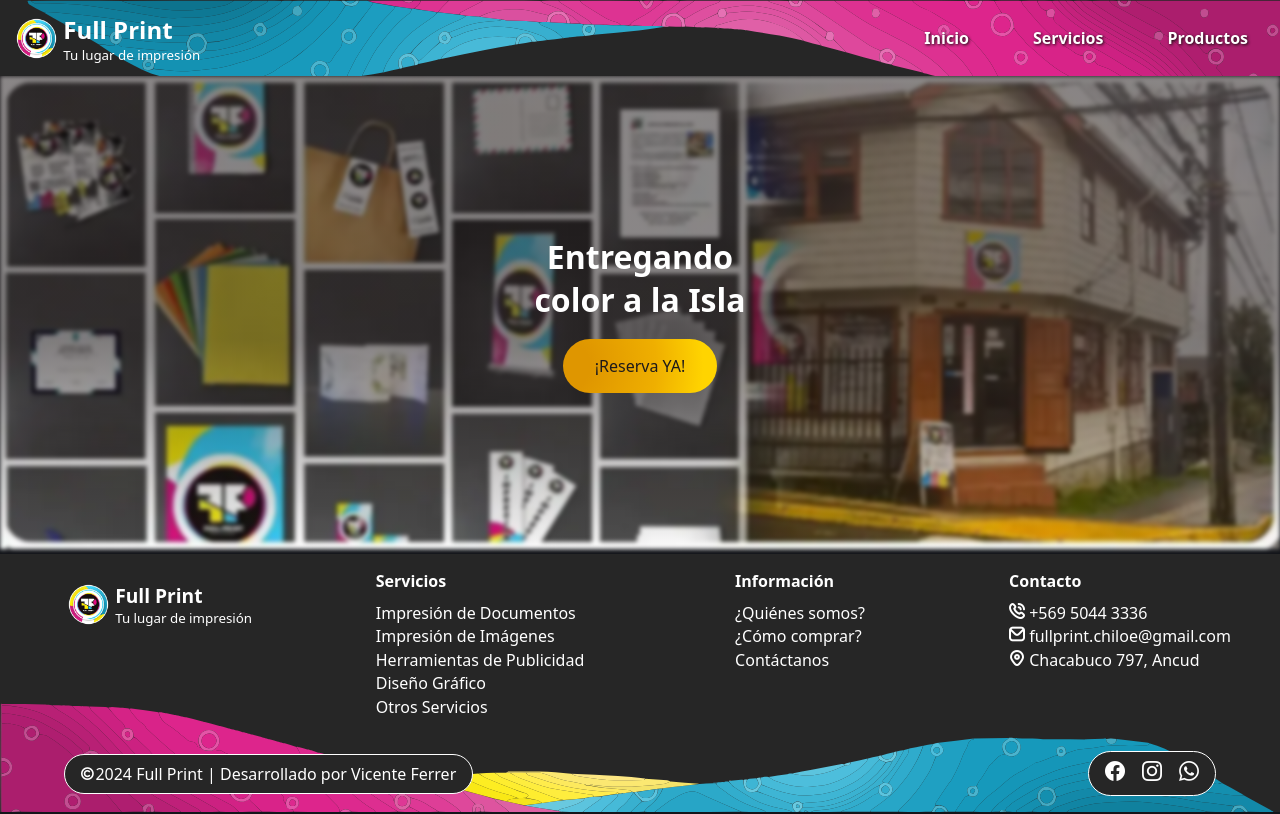
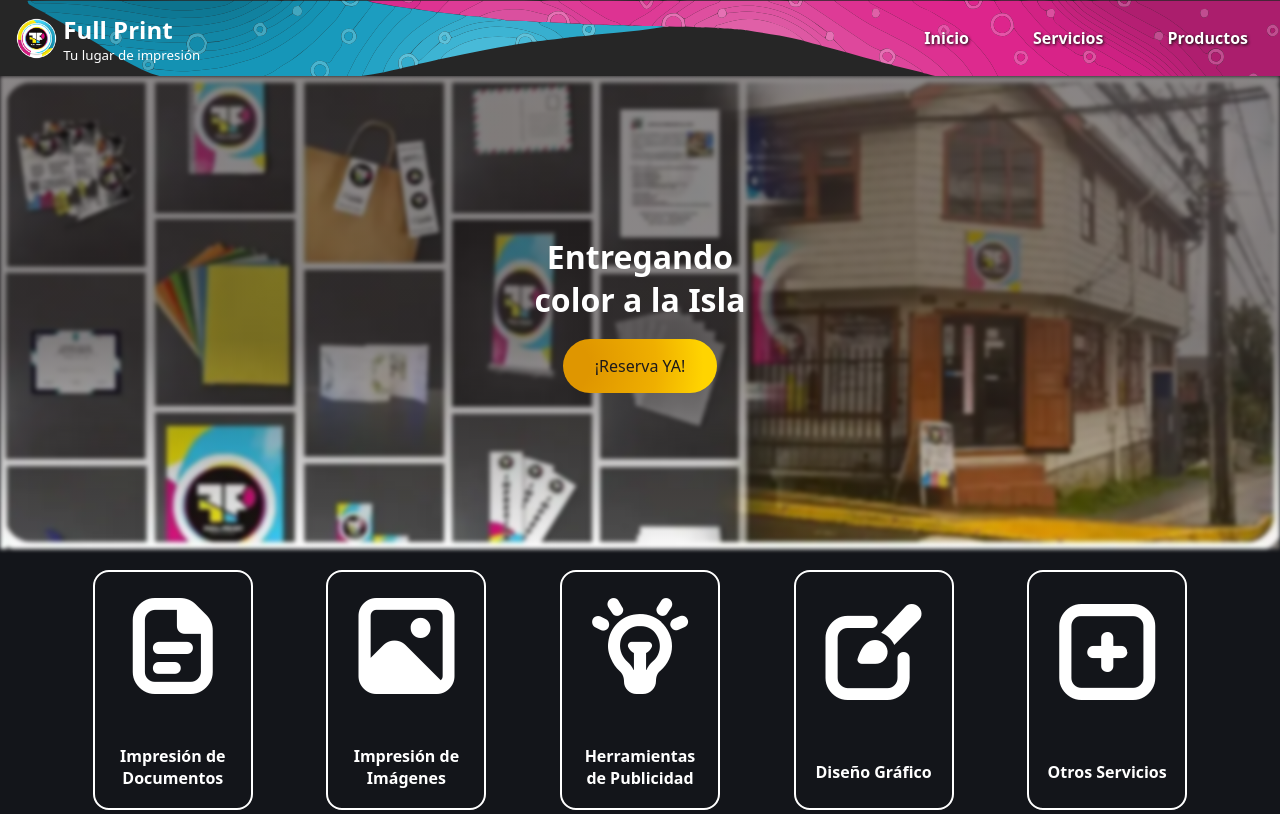
Before and after one commit to vicentemferrer/full-print-site, an Astro site: page / in a window 1280 px wide. Shown: the top 814 px of the page. Built offline with nearby package versions, Linux system fonts and the light colour scheme; Astro itself is replaced by a stand-in of ours.

Commit message:
Carousel implemented, Dev Env Settings finished

```diff
--- a/astro.config.mjs
+++ b/astro.config.mjs
@@ -1,5 +1,9 @@
 // @ts-check
 import { defineConfig } from 'astro/config';
 
+import react from '@astrojs/react';
+
 // https://astro.build/config
-export default defineConfig({});
+export default defineConfig({
+  integrations: [react()]
+});
--- a/src/components/FooterLink.astro
+++ b/src/components/FooterLink.astro
@@ -38,7 +38,7 @@
     }
   }
 
-  @media (767px < width) {
+  @media (min-width: 768px) {
     .social-link {
       & i {
         font-size: 1.1rem;
@@ -46,7 +46,7 @@
     }
   }
 
-  @media (1023px < width) {
+  @media (min-width: 1024px) {
     .social-link {
       & i {
         font-size: 1.25rem;
--- a/src/components/ServiceCard.tsx
+++ b/src/components/ServiceCard.tsx
@@ -1,4 +1,4 @@
-import type { ServiceLink } from '../data/types';
+import type { ServiceLink } from '@devTypes/ServiceLink.ts';
 
 import './ServiceCard.css';
 
@@ -6,7 +6,7 @@
   const { icon, title, url } = props;
 
   return (
-    <a href={`/full-print-web/${url}`}>
+    <a href={`/${url}`}>
       <article className='service-card'>
         <i className={`fi fi-br-${icon}`}></i>
         <h3>{title}</h3>
--- a/src/components/ServiceCarousel.css
+++ b/src/components/ServiceCarousel.css
@@ -33,7 +33,7 @@
   }
 }
 
-@media (1023px < width) {
+@media (min-width: 1024px) {
   .carousel-track {
     width: 100%;
 
--- a/src/components/ServiceCarousel.tsx
+++ b/src/components/ServiceCarousel.tsx
@@ -1,4 +1,4 @@
-import type { ServiceLink } from '../data/types.ts';
+import type { ServiceLink } from '@devTypes/ServiceLink.ts';
 
 import Carousel from '@components/carousel/Carousel.tsx';
 import ServiceCard from '@components/ServiceCard.tsx';
--- a/src/components/carousel/Carousel.css
+++ b/src/components/carousel/Carousel.css
@@ -9,6 +9,8 @@
 
   width: 90vw;
   justify-content: center;
+
+  z-index: 0;
 }
 
 .carousel-track {
--- a/src/components/carousel/CarouselButton.tsx
+++ b/src/components/carousel/CarouselButton.tsx
@@ -2,12 +2,12 @@
 
 export enum btnTypes {
   Prev = 'prev',
-  Next = 'next',
+  Next = 'next'
 }
 
 const iconStyles = {
   prev: 'left',
-  next: 'right',
+  next: 'right'
 };
 
 type Props = {
--- a/src/components/partials/Footer.astro
+++ b/src/components/partials/Footer.astro
@@ -9,63 +9,63 @@
 const servicesList = [
   {
     icon: {
-      itHas: false,
+      itHas: false
     },
     url: 'services/documents',
-    content: 'Impresión de Documentos',
+    content: 'Impresión de Documentos'
   },
   {
     icon: {
-      itHas: false,
+      itHas: false
     },
     url: 'services/pictures',
-    content: 'Impresión de Imágenes',
+    content: 'Impresión de Imágenes'
   },
   {
     icon: {
-      itHas: false,
+      itHas: false
     },
     url: 'services/marketing',
-    content: 'Herramientas de Publicidad',
+    content: 'Herramientas de Publicidad'
   },
   {
     icon: {
-      itHas: false,
+      itHas: false
     },
     url: 'services/design',
-    content: 'Diseño Gráfico',
+    content: 'Diseño Gráfico'
   },
   {
     icon: {
-      itHas: false,
+      itHas: false
     },
     url: 'services/miscelaneous',
-    content: 'Otros Servicios',
-  },
+    content: 'Otros Servicios'
+  }
 ];
 
 const helpList = [
   {
     icon: {
-      itHas: false,
+      itHas: false
     },
     url: 'support/about',
-    content: '¿Quiénes somos?',
+    content: '¿Quiénes somos?'
   },
   {
     icon: {
-      itHas: false,
+      itHas: false
     },
     url: 'support/how-to-buy',
-    content: '¿Cómo comprar?',
+    content: '¿Cómo comprar?'
   },
   {
     icon: {
-      itHas: false,
+      itHas: false
     },
     url: 'support/contact',
-    content: 'Contáctanos',
-  },
+    content: 'Contáctanos'
+  }
 ];
 
 const contactList = [
@@ -73,29 +73,29 @@
     icon: {
       itHas: true,
       variant: 'br',
-      suffix: 'phone-call',
+      suffix: 'phone-call'
     },
     url: 'tel:56950443336',
-    content: '+569 5044 3336',
+    content: '+569 5044 3336'
   },
   {
     icon: {
       itHas: true,
       variant: 'br',
-      suffix: 'envelope',
+      suffix: 'envelope'
     },
     url: 'mailto:fullprint.chiloe@gmail.com',
-    content: 'fullprint.chiloe@gmail.com',
+    content: 'fullprint.chiloe@gmail.com'
   },
   {
     icon: {
       itHas: true,
       variant: 'br',
-      suffix: 'marker',
+      suffix: 'marker'
     },
     url: 'https://maps.app.goo.gl/E2bgyVkRNTVgx9eK6',
-    content: 'Chacabuco 797, Ancud',
-  },
+    content: 'Chacabuco 797, Ancud'
+  }
 ];
 
 const socialList = [
@@ -103,26 +103,26 @@
     icon: {
       itHas: true,
       variant: 'brands',
-      suffix: 'facebook',
+      suffix: 'facebook'
     },
-    url: 'https://www.facebook.com/fullprint.chiloe/',
+    url: 'https://www.facebook.com/fullprint.chiloe/'
   },
   {
     icon: {
       itHas: true,
       variant: 'brands',
-      suffix: 'instagram',
+      suffix: 'instagram'
     },
-    url: 'https://www.instagram.com/fullprint.chiloe/',
+    url: 'https://www.instagram.com/fullprint.chiloe/'
   },
   {
     icon: {
       itHas: true,
       variant: 'brands',
-      suffix: 'whatsapp',
+      suffix: 'whatsapp'
     },
-    url: 'https://wa.me/56950443336',
-  },
+    url: 'https://wa.me/56950443336'
+  }
 ];
 ---
 
@@ -193,7 +193,6 @@
 
 <style>
   /* Mobile-first Layout */
-
   footer {
     grid-column: 1 / 4;
     grid-row: 3 / 4;
@@ -265,8 +264,7 @@
   }
 
   /* Larger Screens Adaptations */
-
-  @media (767px < width) {
+  @media (min-width: 768px) {
     footer {
       & .row {
         &.info {
@@ -315,7 +313,7 @@
     }
   }
 
-  @media (1023px < width) {
+  @media (min-width: 1024px) {
     footer {
       & .row {
         &.info {
@@ -335,7 +333,7 @@
     }
   }
 
-  @media (1247px < width) {
+  @media (min-width: 1248px) {
     footer {
       & .row {
         &.credits {
@@ -347,7 +345,7 @@
     }
   }
 
-  @media (1439px < width) {
+  @media (min-width: 1440px) {
     footer {
       & .row {
         &.credits {
@@ -357,7 +355,7 @@
     }
   }
 
-  @media (2559px < width) {
+  @media (min-width: 2560px) {
     footer {
       & .row {
         &.credits {
--- a/src/components/partials/Header.astro
+++ b/src/components/partials/Header.astro
@@ -145,6 +145,8 @@
 
     border: none;
 
+    z-index: 1;
+
     transform: translateX(100%);
     transition: transform 500ms ease-in-out;
 
@@ -268,6 +270,8 @@
       transform: none;
       transition: none;
 
+      z-index: 0;
+
       & .nav-list {
         width: 100%;
 
--- /dev/null
+++ b/src/devTypes/ServiceLink.ts
@@ -0,0 +1,7 @@
+type ServiceLink = {
+  icon: string;
+  title: string;
+  url: string;
+};
+
+export type { ServiceLink };
--- a/src/pages/index.astro
+++ b/src/pages/index.astro
@@ -1,45 +1,45 @@
 ---
-//import type { ServiceLink } from "../data/types";
+import type { ServiceLink } from '@devTypes/ServiceLink.ts';
 
 import Layout from '@layouts/Layout.astro';
 
 import Hero from '@components/Hero.astro';
-// import ServiceCarousel from "@components/ServiceCarousel.tsx";
+import ServiceCarousel from '@components/ServiceCarousel.tsx';
 
-// const servicesLinks: ServiceLink[] = [
-// 	{
-// 		icon: "document",
-// 		title: "Impresión de Documentos",
-// 		url: "services/documents",
-// 	},
-// 	{
-// 		icon: "picture",
-// 		title: "Impresión de Imágenes",
-// 		url: "services/pictures",
-// 	},
-// 	{
-// 		icon: "lightbulb-on",
-// 		title: "Herramientas de Publicidad",
-// 		url: "services/marketing",
-// 	},
-// 	{
-// 		icon: "customize-edit",
-// 		title: "Diseño Gráfico",
-// 		url: "services/design",
-// 	},
-// 	{
-// 		icon: "square-plus",
-// 		title: "Otros Servicios",
-// 		url: "services/miscelaneous",
-// 	},
-// ];
+const servicesLinks: ServiceLink[] = [
+  {
+    icon: 'document',
+    title: 'Impresión de Documentos',
+    url: 'services/documents'
+  },
+  {
+    icon: 'picture',
+    title: 'Impresión de Imágenes',
+    url: 'services/pictures'
+  },
+  {
+    icon: 'lightbulb-on',
+    title: 'Herramientas de Publicidad',
+    url: 'services/marketing'
+  },
+  {
+    icon: 'customize-edit',
+    title: 'Diseño Gráfico',
+    url: 'services/design'
+  },
+  {
+    icon: 'square-plus',
+    title: 'Otros Servicios',
+    url: 'services/miscelaneous'
+  }
+];
 ---
 
 <Layout subtitle='Inicio'>
   <main>
     <Hero />
 
-    <!-- <ServiceCarousel anchors={servicesLinks} client:visible /> -->
+    <ServiceCarousel anchors={servicesLinks} client:visible />
   </main>
 </Layout>
 
```
Also changed, not shown: package.json (+16 -3 lines), src/pages/services/[service].astro (+6 -6 lines), src/pages/support/contact.astro (+2 -7 lines), tsconfig.json (+5 -2 lines), 2 other files.
